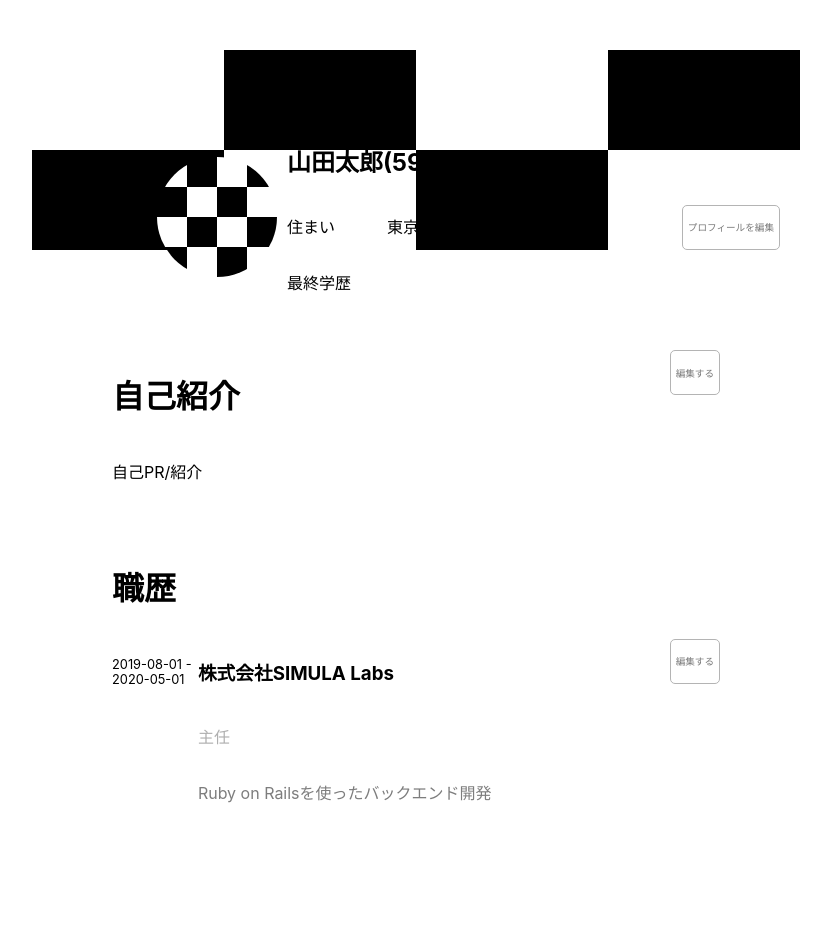
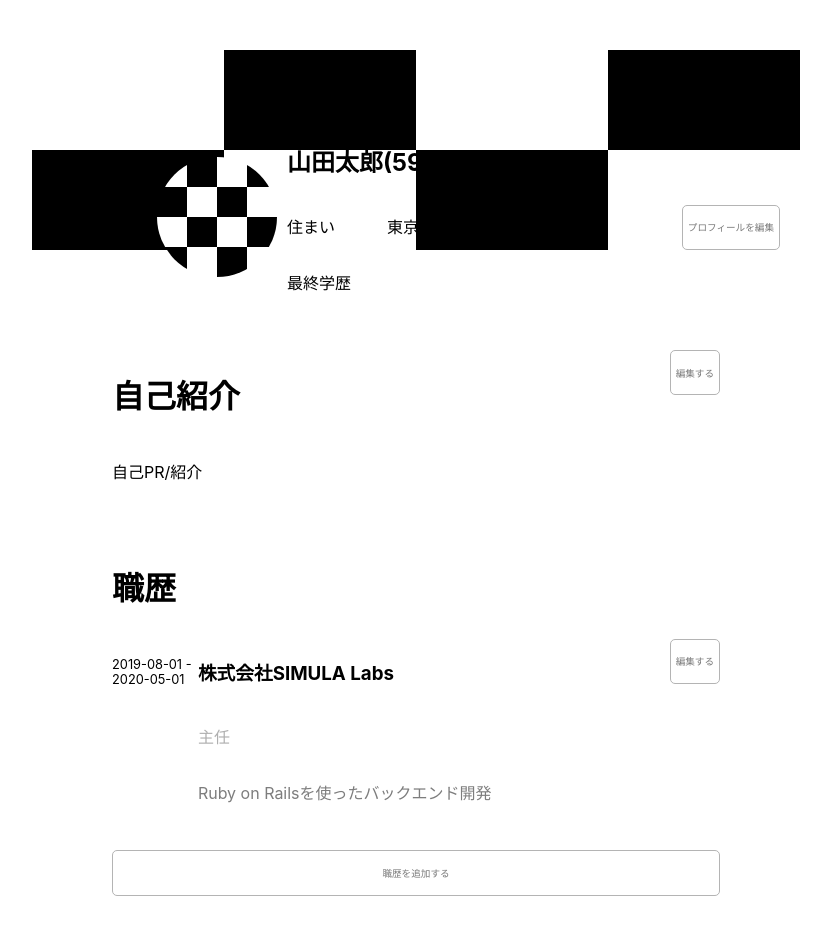
Before and after one commit to yoseei/gulliver_works_account, a React app: page /profile in a window 1280 px wide. Shown: the top 936 px of the page, without its empty margins (224-1055 px from the left). Built offline with nearby package versions, Linux system fonts and the light colour scheme; data requests are answered from the project's data file.

Commit message:
Buttonコンポーネントの作成and textが中央に来るように修正

```diff
--- /dev/null
+++ b/src/components/button/Button.module.scss
@@ -0,0 +1,12 @@
+.root {
+  border: 1px solid rgb(180, 180, 180);
+  border-radius: 5px;
+  cursor: pointer;
+  color: rgb(121, 121, 121);
+  display: flex;
+  font-size: 0.6rem;
+  padding: 5px;
+  p {
+    width: 100%;
+  }
+}
--- /dev/null
+++ b/src/components/button/Button.tsx
@@ -0,0 +1,16 @@
+import React from "react";
+import styles from "./Button.module.scss";
+
+interface PropsTypes {
+  onClick: React.MouseEventHandler<HTMLParagraphElement> | undefined;
+  text: string;
+}
+const Button = (props: PropsTypes) => {
+  return (
+    <div className={styles.root}>
+      <p onClick={props.onClick}>{props.text}</p>
+    </div>
+  );
+};
+
+export default Button;
--- a/src/scenes/profile/Profile.tsx
+++ b/src/scenes/profile/Profile.tsx
@@ -3,9 +3,10 @@ import styles from "./Profile.module.scss";
 import Modal from "@material-ui/core/Modal";
 import ProfileImage from "../../components/profileImage/ProfileImage";
 import ProfileMainImage from "../../components/profileMainImage/ProfileMainImage";
-import EditButton from "../../components/editButton/EditButton";
+// import EditButton from "../../components/editButton/EditButton";
 import HistoryTable from "../../components/historyTable/HistoryTable";
-import HistoryButton from "../../components/historyButton/HistoryButton";
+// import HistoryButton from "../../components/historyButton/HistoryButton";
+import Button from "../../components/button/Button";
 import axios from "axios";
 import { HttpClient } from "../../utilities/axiosInstance";
 
@@ -124,13 +125,13 @@ const Profile = () => {
     const fetchAccounts = async () => {
       const res = await HttpClient.request({
         method: "GET",
-        url: "http://localhost:3000/accounts",
+        url: "http://localhost:3000/accounts/497f6eca-6276-4993-bfeb-53cbbbba6f08",
       });
-      console.log(res.data);
+      // console.log(res.data);
 
-      const profileData = res.data[0].profile;
-      const workHistoriesData = res.data[0].workHistories[0];
-      const academicHistoriesData = res.data[0].academicHistories[0];
+      const profileData = res.data.profile;
+      const workHistoriesData = res.data.workHistories[0];
+      const academicHistoriesData = res.data.academicHistories[0];
       setProfile(profileData);
       setWorkHistories(workHistoriesData);
       setAcademicHistories(academicHistoriesData);
@@ -172,7 +173,7 @@ const Profile = () => {
         <div className={styles.profileImageWrapper}>
           <ProfileImage />
           <div className={styles.buttonWrapper}>
-            <EditButton onClick={handleOpen} text={"プロフィールを編集"} />
+            <Button onClick={handleOpen} text={"プロフィールを編集"} />
           </div>
 
           <div className={styles.basicInfoContainer}>
@@ -200,7 +201,7 @@ const Profile = () => {
           <div className={styles.topWrapper}>
             <h1>自己紹介</h1>
             <div className={styles.buttonWrapper}>
-              <EditButton
+              <Button
                 onClick={() => console.log("編集くりっく！")}
                 text={"編集する"}
               />
@@ -223,6 +224,13 @@ const Profile = () => {
                 buttonText={"編集する"}
               />
             </div>
+
+            <div className={styles.buttonWrapper}>
+              <Button
+                text={"職歴を追加する"}
+                onClick={() => console.log("クリック")}
+              />
+            </div>
           </div>
 
           <div className={styles.studyHistoryWrapper}>
@@ -239,7 +247,7 @@ const Profile = () => {
             </div>
 
             <div className={styles.buttonWrapper}>
-              <HistoryButton
+              <Button
                 text={"学歴を追加する"}
                 onClick={() => console.log("クリック")}
               />
```
